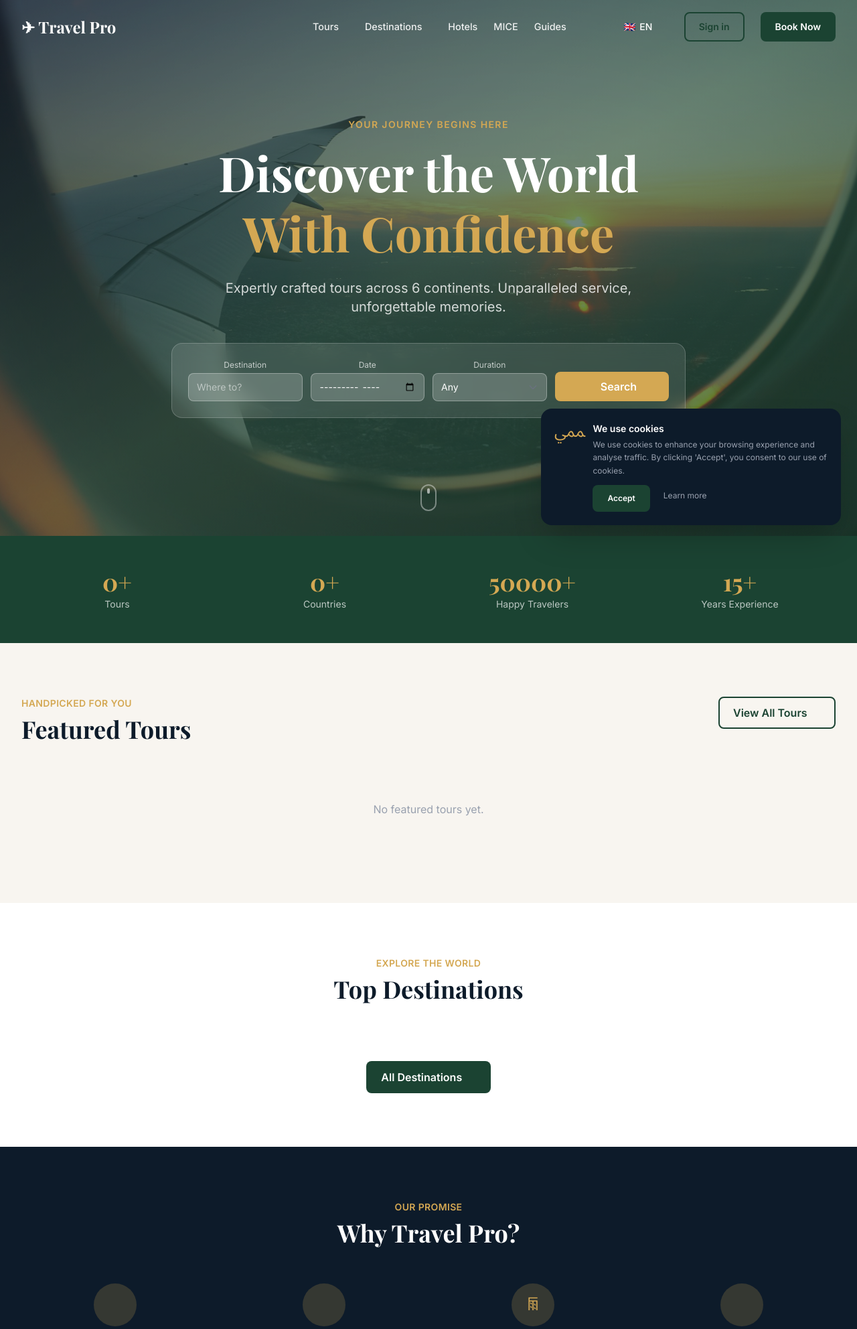
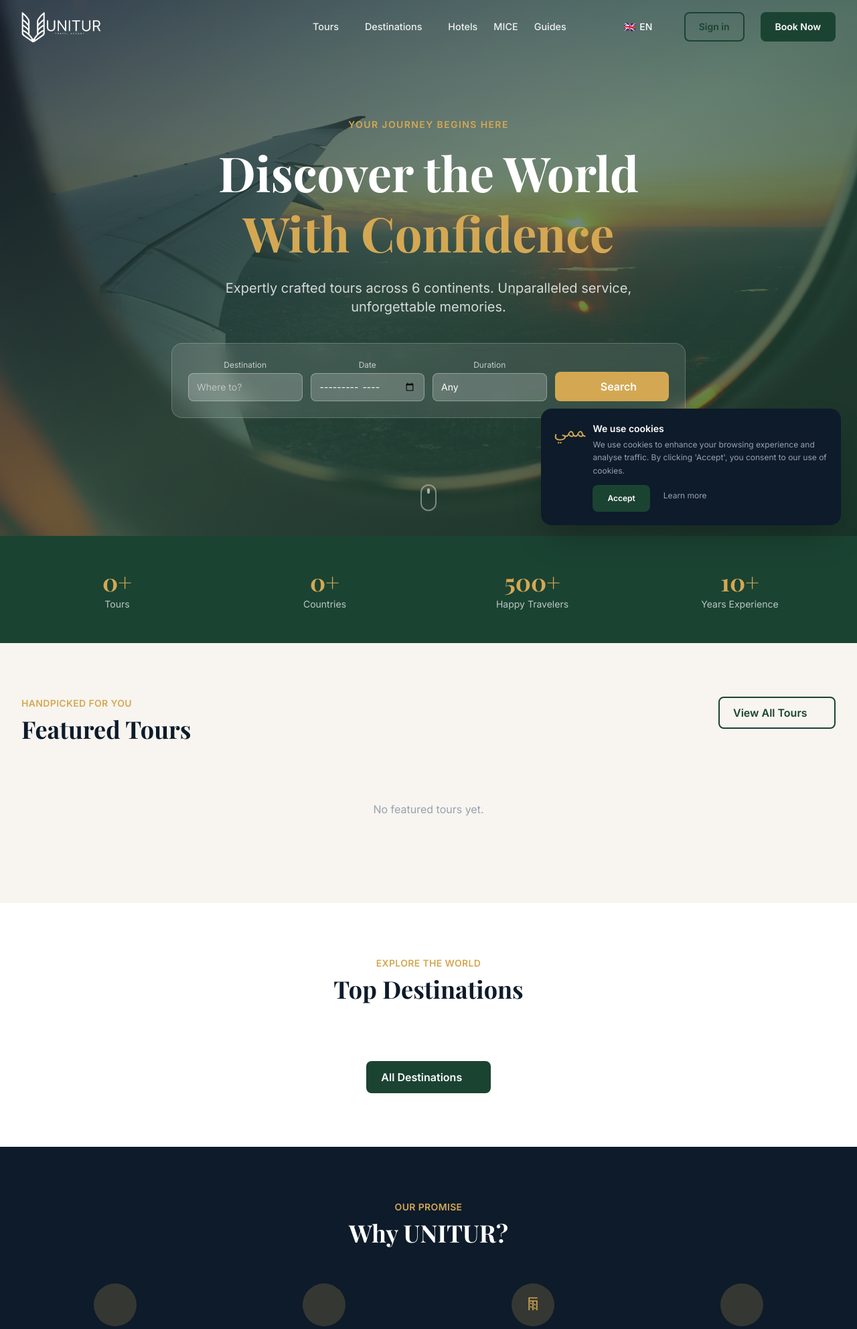
Before and after one commit to Burkhanovich/travel_pro, a Django app: page / in a window 1280 px wide. Shown: the top 1984 px of the page at 67% size. Run offline with Django 5.2, Linux system fonts and the light colour scheme; data that the repository does not hold is empty; style sheets or scripts are compiled from the project's sources; parts of the project's set-up code (start-up, migrations or seed data) failed here and were passed over; some libraries are stand-ins or nearby versions; some web fonts are replaced.

Commit message:
Rebrand to UNITUR travel agency: logo, name, tagline, social links, stats

```diff
--- a/apps/core/views.py
+++ b/apps/core/views.py
@@ -58,8 +58,8 @@ class HomeView(TemplateView):
         ctx["stats"] = {
             "tours_count": Tour.objects.filter(is_active=True).count(),
             "countries_count": Country.objects.filter(is_active=True).count(),
-            "years_experience": 15,
-            "happy_travelers": 50000,
+            "years_experience": 10,
+            "happy_travelers": 500,
         }
         return ctx
 
--- a/templates/bookings/confirmation.html
+++ b/templates/bookings/confirmation.html
@@ -10,7 +10,7 @@
       <i class="ti ti-circle-check text-green-600 text-4xl"></i>
     </div>
     <h1 class="text-3xl font-serif font-bold text-dark mb-3">{% trans "Booking Confirmed!" %}</h1>
-    <p class="text-gray-500 mb-6">{% trans "Thank you for booking with Travel Pro. A confirmation email has been sent to" %} <strong>{{ inquiry.email }}</strong>.</p>
+    <p class="text-gray-500 mb-6">{% trans "Thank you for booking with UNITUR travel agency. A confirmation email has been sent to" %} <strong>{{ inquiry.email }}</strong>.</p>
     <div class="bg-white rounded-2xl shadow-sm p-6 mb-6 text-left">
       <p class="text-xs text-gray-400 uppercase font-semibold mb-1">{% trans "Confirmation Number" %}</p>
       <p class="text-3xl font-mono font-bold text-primary">{{ inquiry.confirmation_number }}</p>
--- a/templates/components/footer.html
+++ b/templates/components/footer.html
@@ -5,8 +5,10 @@
 
       {# Column 1 – About #}
       <div>
-        <h3 class="text-white text-xl font-serif font-bold mb-4">✈ {{ SITE_NAME }}</h3>
-        <p class="text-sm leading-relaxed mb-4">{{ SITE_TAGLINE }}. We craft unforgettable journeys tailored to your dreams.</p>
+        <div class="mb-4">
+          <img src="{% static 'images/logo-unitur.png' %}" alt="{{ SITE_NAME }}" class="h-10 w-auto brightness-0 invert">
+        </div>
+        <p class="text-sm leading-relaxed mb-4">{{ SITE_TAGLINE }}.</p>
         <div class="flex gap-3">
           {% if SOCIAL_LINKS.facebook %}
           <a href="{{ SOCIAL_LINKS.facebook }}" target="_blank" rel="noopener" class="w-9 h-9 rounded-full bg-white/10 flex items-center justify-center hover:bg-secondary transition">
--- a/templates/components/navbar.html
+++ b/templates/components/navbar.html
@@ -17,11 +17,10 @@
     <div class="flex items-center justify-between h-16 lg:h-20">
 
       {# Logo #}
-      <a href="{% url 'home' %}" class="flex items-center gap-2 flex-shrink-0">
-        <span class="text-2xl font-serif font-bold"
-              :class="solid ? 'text-primary' : 'text-white'">
-          ✈ {{ SITE_NAME }}
-        </span>
+      <a href="{% url 'home' %}" class="flex items-center flex-shrink-0">
+        <img src="{% static 'images/logo-unitur.png' %}" alt="{{ SITE_NAME }}"
+             class="h-10 lg:h-12 w-auto"
+             :class="solid ? '' : 'brightness-0 invert'">
       </a>
 
       {# Desktop nav #}
--- a/templates/dashboard/base.html
+++ b/templates/dashboard/base.html
@@ -4,7 +4,7 @@
 <head>
   <meta charset="UTF-8">
   <meta name="viewport" content="width=device-width, initial-scale=1.0">
-  <title>{% block title %}Dashboard{% endblock %} — Travel Pro Admin</title>
+  <title>{% block title %}Dashboard{% endblock %} — UNITUR Admin</title>
   <link rel="stylesheet" href="{% static 'css/tailwind.css' %}">
   <link rel="stylesheet" href="{% static 'css/tabler-icons.min.css' %}">
   <style>
@@ -33,8 +33,7 @@
 
   {# Logo #}
   <div class="flex items-center gap-3 px-5 py-5 border-b border-white/10">
-    <span class="text-xl">✈</span>
-    <span class="text-white font-bold font-serif text-lg tracking-wide">Travel Pro</span>
+    <img src="{% static 'images/logo-unitur.png' %}" alt="UNITUR" class="h-8 w-auto brightness-0 invert">
     <button @click="sidebarOpen=false" class="ml-auto lg:hidden text-slate-400 hover:text-white">
       <i class="ti ti-x text-lg"></i>
     </button>
--- a/templates/dashboard/bookings/detail.html
+++ b/templates/dashboard/bookings/detail.html
@@ -96,7 +96,7 @@
 
       <div class="bg-white rounded-xl border border-gray-200 p-5">
         <h3 class="font-semibold text-gray-800 mb-3">Actions</h3>
-        <a href="mailto:{{ booking.email }}?subject=Your Travel Pro Booking {{ booking.confirmation_number }}"
+        <a href="mailto:{{ booking.email }}?subject=Your UNITUR Booking {{ booking.confirmation_number }}"
            class="flex items-center gap-2 w-full text-sm text-gray-700 bg-gray-50 hover:bg-gray-100 border border-gray-200 rounded-lg px-4 py-2.5 transition">
           <i class="ti ti-mail text-gray-500"></i> Email Customer
         </a>
--- a/templates/home.html
+++ b/templates/home.html
@@ -133,7 +133,7 @@
   <div class="max-w-7xl mx-auto px-4 sm:px-6 lg:px-8">
     <div class="text-center mb-14">
       <p class="text-secondary font-semibold text-sm uppercase tracking-wide mb-2">{% trans "Our Promise" %}</p>
-      <h2 class="text-4xl font-serif font-bold">{% trans "Why Travel Pro?" %}</h2>
+      <h2 class="text-4xl font-serif font-bold">{% trans "Why UNITUR?" %}</h2>
     </div>
     <div class="grid grid-cols-1 md:grid-cols-2 lg:grid-cols-4 gap-8">
       {% with features=why_us %}
--- a/templates/pages/about.html
+++ b/templates/pages/about.html
@@ -12,7 +12,7 @@
     <div class="absolute inset-0" style="background:rgba(27,67,50,0.83)"></div>
     <div class="relative z-10 max-w-3xl mx-auto px-4">
       <p class="text-secondary text-sm font-semibold uppercase tracking-widest mb-3">{% trans "Our Story" %}</p>
-      <h1 class="text-5xl font-serif font-bold mb-4">{% trans "About Travel Pro" %}</h1>
+      <h1 class="text-5xl font-serif font-bold mb-4">{% trans "About UNITUR" %}</h1>
       <p class="text-white/75 max-w-2xl mx-auto text-lg">
         {% trans "For over 15 years, we've been connecting passionate travelers with extraordinary destinations across the globe." %}
       </p>
```
Also changed, not shown: config/settings/base.py (+6 -7 lines), static/images/logo-unitur.png (added).
